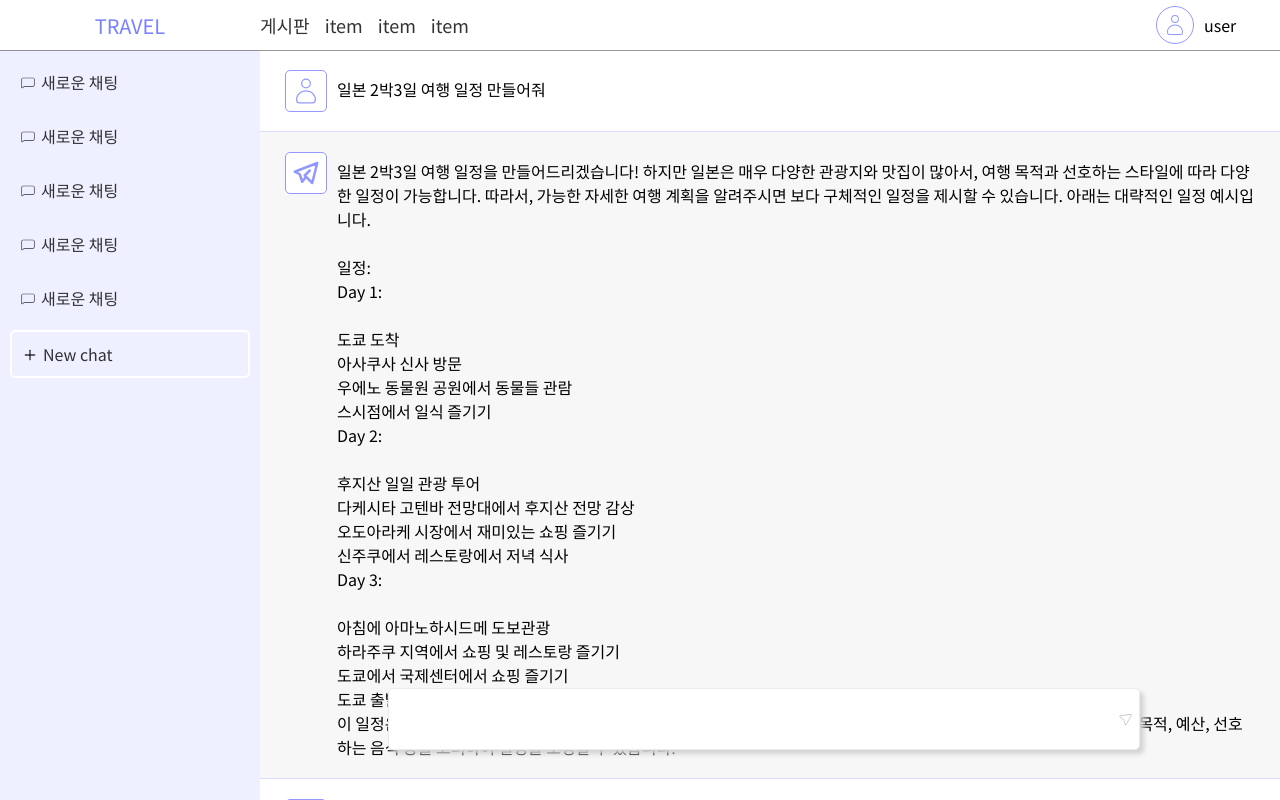
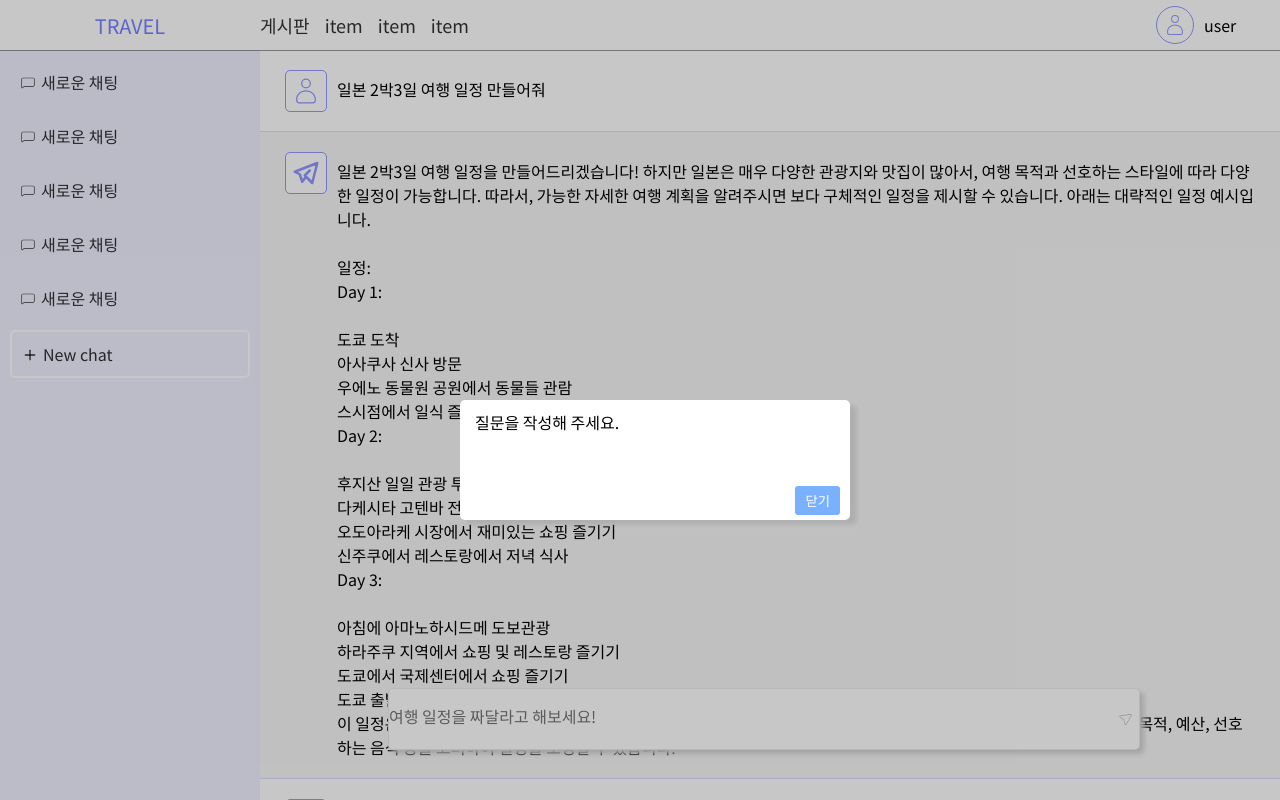
Before and after one commit to odh97/travelapp2023, a React (Create React App) app in the folder client/: page / in a window 1280 px wide. Both pictures are taken after a click on the button 1125 px from the left and 719 px from the top of the page. Built offline with nearby package versions, Linux system fonts and the light colour scheme; no server answers.

Commit message:
v1.0.7 chat form 기능 구현 alert 컴포넌트 작업

```diff
--- /dev/null
+++ b/client/src/_layout/Alert.tsx
@@ -0,0 +1,22 @@
+import React from 'react'
+import '../styles/layout/Alert.scss'
+
+
+type AlertPropsType = {
+  text : String,
+  handleAlert : Function
+};
+
+function Alert(props: AlertPropsType): JSX.Element{
+  console.log(props.text);
+  return (
+    <div className='alert-box'>
+      <div className='alert-box-inner'>
+        <p>{props.text}</p>
+        <button onClick={()=>{props.handleAlert()}} className='close-btn'>닫기</button>
+      </div>
+    </div>
+  )
+}
+
+export default Alert
--- a/client/src/routes/ChatRoom.tsx
+++ b/client/src/routes/ChatRoom.tsx
@@ -1,14 +1,17 @@
-import React, {useRef} from 'react';
+import React, {useRef, useState, useEffect} from 'react';
 import '../styles/components/ChatRoom.scss'
 
 // components import
 import Header from '../_layout/Header';
+import Alert from '../_layout/Alert';
 
 // icon
 import { CiChat1,CiChat2,CiPaperplane,CiUser,CiFolderOn,CiLocationArrow1 } from "react-icons/ci";
 import { TbBrandTelegram, TbPlus } from "react-icons/tb";
 // axios
 import axios from 'axios';
+import { getValue } from '@testing-library/user-event/dist/utils';
+import { keyboard } from '@testing-library/user-event/dist/keyboard';
 /* 챗봇 대화 내용
 
 1번) 새로운 대화창
@@ -24,6 +27,8 @@ DB-data를 map으로 뿌려주고
 
 
 */
+
+
 let user_val = `유저가 질문한 데이터 입니다.`;
 let test_respones_data = `A: 성공했을때 리턴값입니다.`;
 let test_DB_data = [
@@ -74,6 +79,7 @@ Day 3:
 오사카에서의 마지막 저녁 식사를 즐긴 후 공항으로 이동
 이 일정은 오사카의 주요 명소인 오사카성, 도톤보리, 신세카이를 방문하며, 유니버설 스튜디오 재팬(USJ)을 경험하고 교토의 키요미즈데라 사원을 감상하는 것을 중점으로 한 일정입니다. 자유로운 시간을 가지고 현지의 다양한 음식과 문화를 즐기는 것도 추천드립니다. 여행 일정은 개인의 선호와 시기에 따라 변경될 수 있으니 참고 바랍니다. 즐거운 오사카 여행이 되길 바랍니다!`,
 ];
+let test_DB_data2 = [];
 
 let user = "Q:" + user_val;
 let chatBot = test_respones_data;
@@ -97,19 +103,43 @@ axios.get('http://localhost:8080/testData')
 
 function ChatRoom(): JSX.Element{
 
+// alert 컴포넌트
+let [AlertClick, setAlertClick] = useState(false);
+
+function handleAlert(){
+  setAlertClick(false);
+}
+
+// 채팅 인풋 줄바꿈 기능
 const textRef = useRef<HTMLTextAreaElement>(null);
 const divRef = useRef<HTMLDivElement>(null);
 
-let txtInput = ():void =>{
+let textInput = ():void =>{
   textRef.current!.style.height = 'auto';
   divRef.current!.style.height = 'auto';
   textRef.current!.style.height = textRef.current!.scrollHeight + "px";
   divRef.current!.style.height = (textRef.current!.scrollHeight+30) + "px";
 }
 
+// 채팅 기능
+let [chatInputValue, setChatInputValue]= useState(``);
+
+function chatBtnFn(event :any){
+  event.preventDefault();
+  if(chatInputValue === ""){setAlertClick(true);} // 빈값을 전송했을 경우
+  console.log(chatInputValue);
+
+  setChatInputValue(``);
+  textRef.current!.style.height = '30px';
+  divRef.current!.style.height = '60px';
+}
+
+
+
 
   return (
   <div className='chat'>
+    {AlertClick === true ? <Alert text={"질문을 작성해 주세요."} handleAlert={handleAlert} /> : null}
     <Header />
     <main>
       <ChatList />
@@ -140,15 +170,20 @@ let txtInput = ():void =>{
         </div>
         <div className='chat-input-box'>
           <div className='chat-input-box-inner' ref={divRef}>
-            <textarea cols={85} rows={1}
-              ref={textRef}
-              onChange={()=>{txtInput()}}
+            <textarea cols={85} rows={1} ref={textRef}
+              value={chatInputValue}
+              placeholder='여행 일정을 짜달라고 해보세요!'
+              onChange={(e)=>{
+                textInput();
+                setChatInputValue(e.target.value);
+              }}
               onKeyDown={(e)=>{
-                if(!e.shiftKey && e.key === "Enter"){console.log("Enter 누르면 Data 전송 기능 구현");}
-                if(e.shiftKey && e.key === "Enter"){console.log("줄바꿈");}
-                }}>
+                if(!e.shiftKey && e.key === "Enter") chatBtnFn(e);
+                if(e.shiftKey && e.key === "Enter") console.log("줄바꿈");
+              }}
+              >
             </textarea>
-            <button><CiLocationArrow1/></button>
+            <button onClick={(e)=>{chatBtnFn(e)}}><CiLocationArrow1/></button>
           </div>
         </div>
       </div>
@@ -156,6 +191,7 @@ let txtInput = ():void =>{
   </div>
   )
 }
+
 
 function ChatList(): JSX.Element{
   return (
--- a/client/src/styles/common/common.scss
+++ b/client/src/styles/common/common.scss
@@ -46,3 +46,6 @@ $font-lg: 18px;   // 소제목
 $font-xl: 20px;   // 대제목
 $font-NoSansKR: 'Noto Sans KR', sans-serif; //폰트
 $font-color: rgba(0,0,0,0.80);
+$back-color1: #79b1ff;
+$back-color2: #dfe0ff;
+$back-color3: #EFF0FF;
--- a/client/src/styles/components/ChatRoom.scss
+++ b/client/src/styles/components/ChatRoom.scss
@@ -58,8 +58,8 @@
 
       > ul > li{
         position: relative;
+        padding: 20px 0px;
         width: 100%;
-        padding: 20px 0px;
         display: flex;
         justify-content: center;
 
--- /dev/null
+++ b/client/src/styles/layout/Alert.scss
@@ -0,0 +1,36 @@
+@import "../common/common.scss";
+
+.alert-box {
+  z-index: 1000;
+  position: fixed;
+  left: 0;
+  top: 0;
+  width: 100%;
+  height: 100%;
+  background-color: #00000038;
+  .alert-box-inner{
+    position: absolute;
+    left: calc(50% - 180px);
+    top: 50%;
+    padding: 10px 15px;
+    width: 360px;
+    height: 100px;
+    border-radius: 5px;
+    background-color: #fff;
+    box-shadow: 7px 5px 5px rgba($color: #858585, $alpha: 0.3);
+    p{
+      text-align: left;
+    }
+    .close-btn{
+      position: absolute;
+      right: 10px;
+      bottom: 5px;
+      padding: 5px 10px;
+      color: #fff;
+      font-family: $font-NoSansKR;
+      background-color: $back-color1;
+      border-radius: 3px;
+      cursor: pointer;
+    }
+  }
+}
--- a/client/src/styles/layout/Header.scss
+++ b/client/src/styles/layout/Header.scss
@@ -24,13 +24,26 @@ header {
       text-align: left;
       .nav-inner{
         a{
+          position: relative;
           color: $font-color;
           font-size: $font-lg;
           margin-right: 15px;
           span{
-            display: inline-block;
+            z-index: -1;
+            position: absolute;
+            left: 50%;
+            bottom: 0;
+            display: block;
+            width: 0;
             height: 10px;
-            background-color: #7881ff;
+            background-color: $back-color2;
+            transition: all 0.5s ease;
+          }
+          &:hover{
+            span{
+              left: 0;
+              width: 100%;
+            }
           }
         }
       }
```
Also changed, not shown: 1 other file (tests, documents, lock files or other folders).
